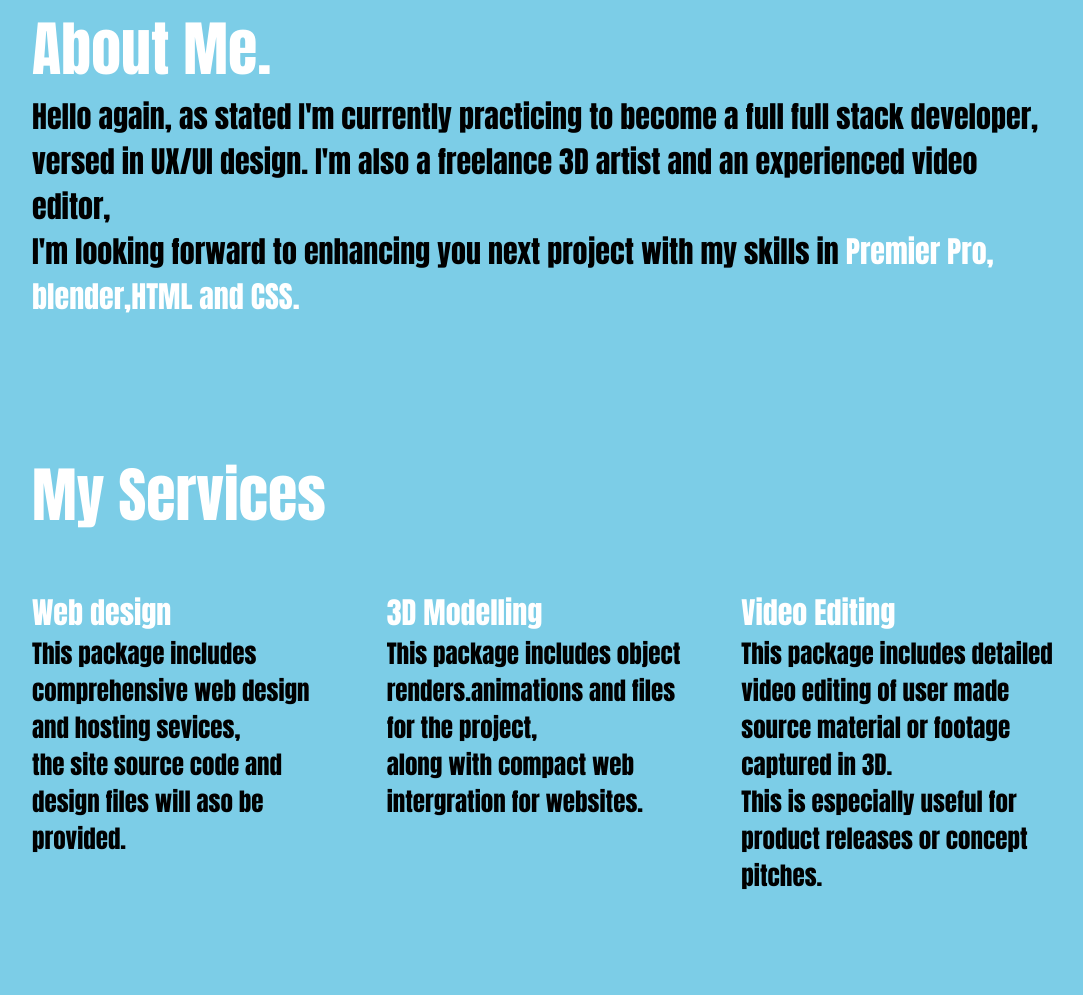
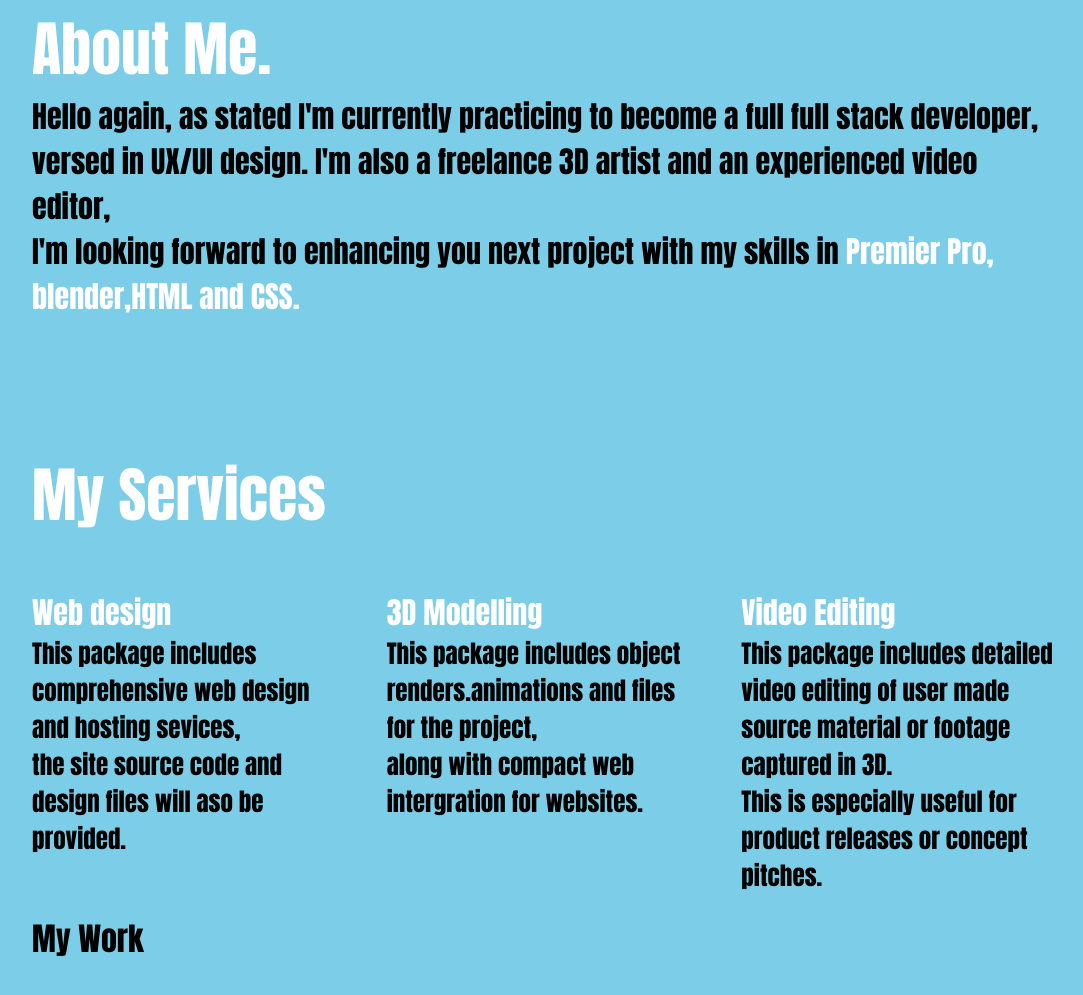
Before and after one commit to Emmanuel-Opoti/Emmanuel-Opoti.github.io, a plain HTML site: page index.html in a window 1280 px wide. Shown: the part 887-1882 px from the top of the page, without its empty margins (96-1179 px from the left). Before the commit the page ends 1821 px from the top, so only its background shows below. Drawn offline with Linux system fonts and the light colour scheme.

Commit message:
Portfolio Start

```diff
--- a/index.html
+++ b/index.html
@@ -57,7 +57,12 @@
             <p>This package includes detailed video editing of user made source material or footage captured in 3D. <br> This is especially useful for product releases or concept pitches.</p>
            </div>
         </div>
+       </div>
+<div id="portfolio">
+    <div class="container">
+        <h1 class="portfolio-title">My Work</h1>
     </div>
+</div>
 </div>
 </body>
 </html>
```
